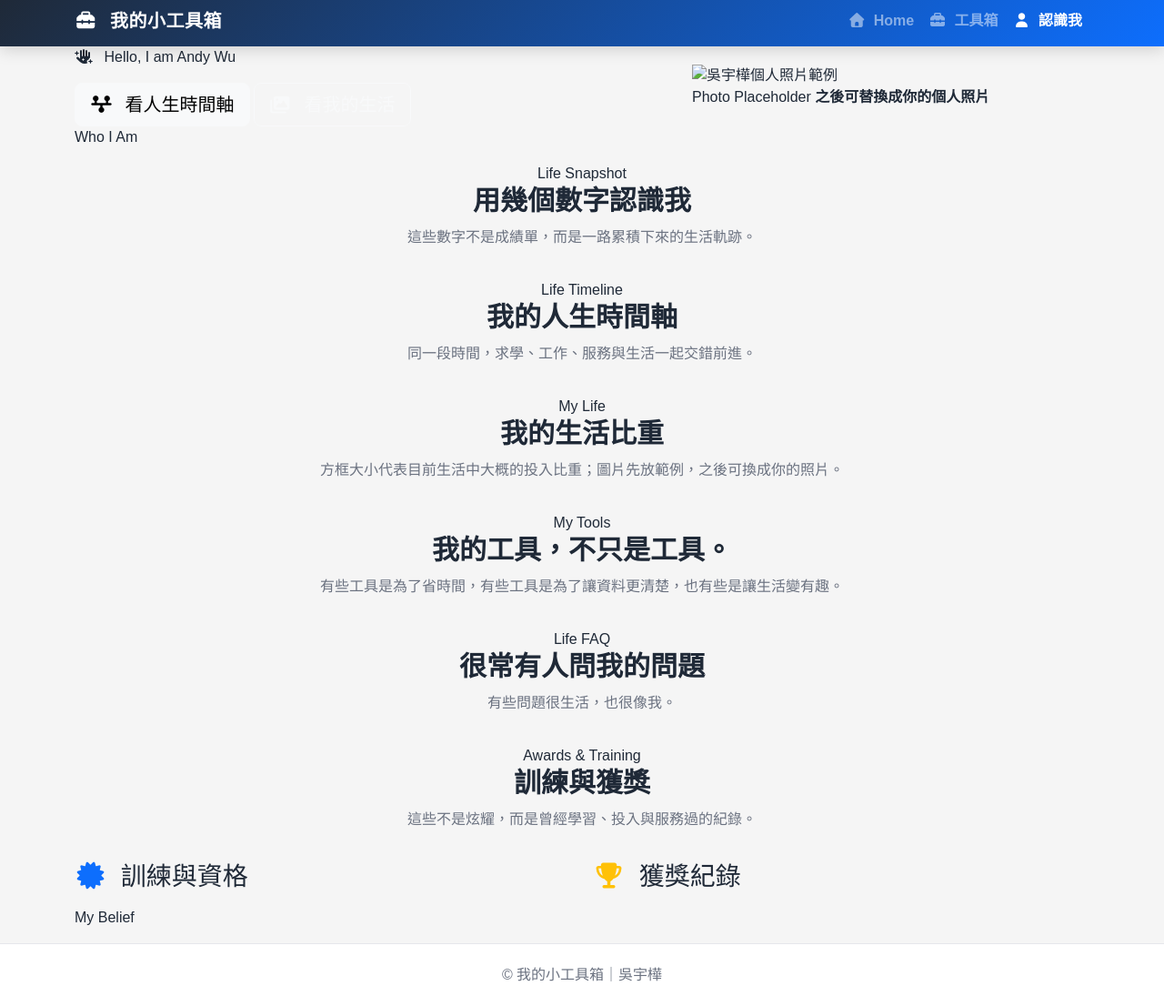
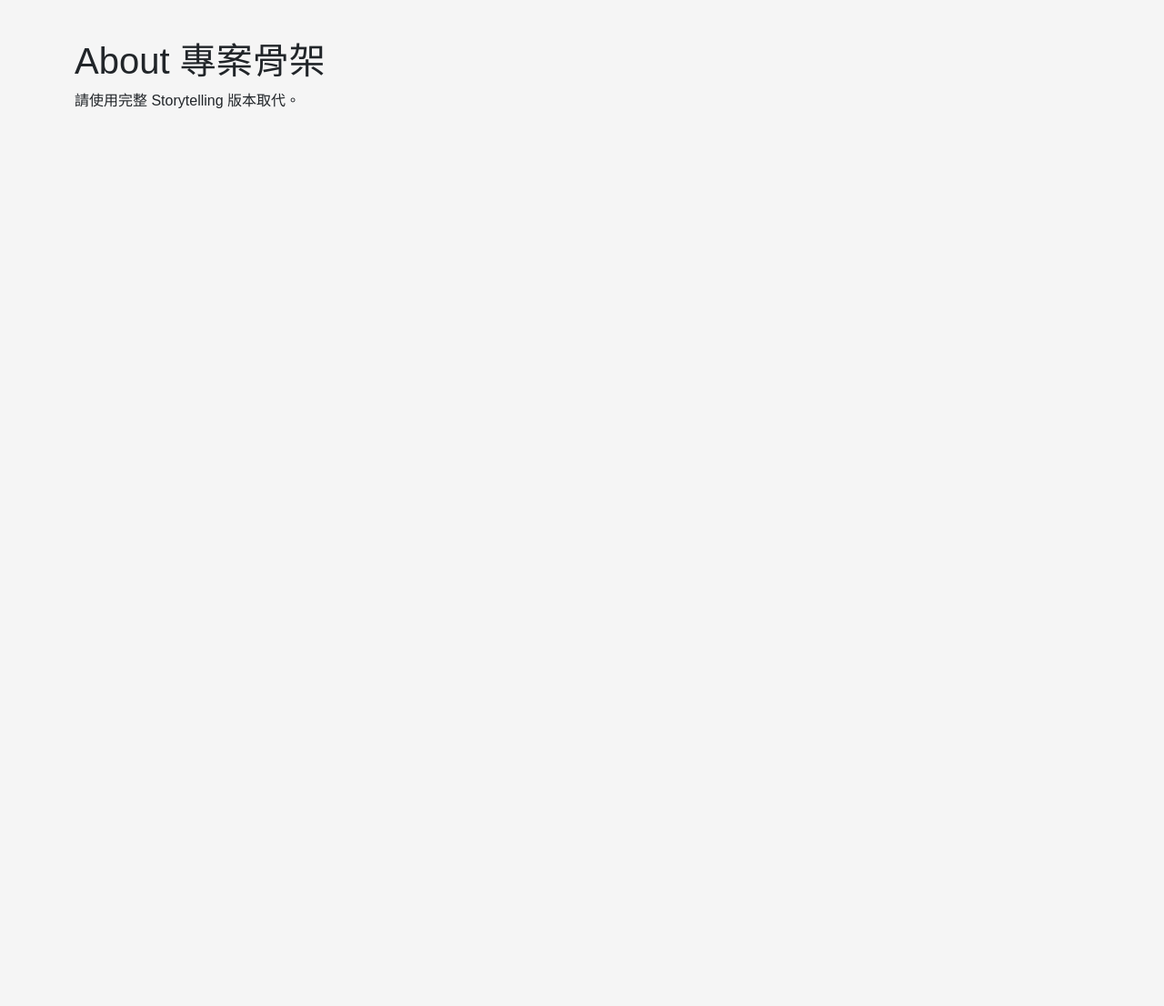
Before and after one commit to andywu10504/index, a plain HTML site: page about.html in a window 1280 px wide. Shown: the part 5-1111 px from the top of the page at 91% size. After the commit the page ends 800 px from the top, so only its background shows below. Drawn offline with nearby package versions, Linux system fonts and the light colour scheme.

Commit message:
Add files via upload

```diff
--- a/about.html
+++ b/about.html
@@ -1,188 +1 @@
-<!doctype html>
-<html lang="zh-Hant">
-<head>
-  <meta charset="utf-8">
-  <meta name="viewport" content="width=device-width, initial-scale=1">
-  <title>認識我｜吳宇樺</title>
-
-  <link href="https://cdn.jsdelivr.net/npm/bootstrap@5.3.8/dist/css/bootstrap.min.css" rel="stylesheet">
-  <link href="https://cdnjs.cloudflare.com/ajax/libs/font-awesome/7.0.1/css/all.min.css" rel="stylesheet">
-
-  <link href="css/common.css" rel="stylesheet">
-  <link href="css/about.css" rel="stylesheet">
-</head>
-
-<body data-page="about">
-  <div id="navbarContainer"></div>
-
-  <main>
-    <section class="about-hero">
-      <div class="container">
-        <div class="row align-items-center g-5">
-          <div class="col-lg-7">
-            <div class="about-hero-content">
-              <span class="hero-kicker">
-                <i class="fa-solid fa-hand-sparkles me-2"></i>
-                Hello, I am Andy Wu
-              </span>
-
-              <h1 id="heroTitle"></h1>
-              <p id="heroIntro"></p>
-
-              <div class="hero-actions">
-                <a href="#lifeTimeline" class="btn btn-light btn-lg">
-                  <i class="fa-solid fa-timeline me-2"></i>
-                  看人生時間軸
-                </a>
-
-                <a href="#lifeMosaic" class="btn btn-outline-light btn-lg">
-                  <i class="fa-solid fa-images me-2"></i>
-                  看我的生活
-                </a>
-              </div>
-            </div>
-          </div>
-
-          <div class="col-lg-5">
-            <div class="hero-photo-card">
-              <img id="heroImage" src="" alt="吳宇樺個人照片範例">
-              <div class="hero-photo-caption">
-                <span>Photo Placeholder</span>
-                <strong>之後可替換成你的個人照片</strong>
-              </div>
-            </div>
-          </div>
-        </div>
-      </div>
-    </section>
-
-    <section class="story-section">
-      <div class="container">
-        <div class="story-card story-dark">
-          <span class="section-label">Who I Am</span>
-          <h2 id="storyTitle"></h2>
-          <p id="storyText"></p>
-        </div>
-      </div>
-    </section>
-
-    <section class="stats-section">
-      <div class="container">
-        <div class="section-header apple-header">
-          <span class="section-label">Life Snapshot</span>
-          <h2>用幾個數字認識我</h2>
-          <p>這些數字不是成績單，而是一路累積下來的生活軌跡。</p>
-        </div>
-
-        <div class="stats-grid" id="statsContainer"></div>
-      </div>
-    </section>
-
-    <section class="timeline-section" id="lifeTimeline">
-      <div class="container">
-        <div class="section-header apple-header">
-          <span class="section-label">Life Timeline</span>
-          <h2>我的人生時間軸</h2>
-          <p>同一段時間，求學、工作、服務與生活一起交錯前進。</p>
-        </div>
-
-        <div class="timeline-legend" id="timelineLegend"></div>
-
-        <div class="timeline-panel">
-          <div class="timeline-years" id="timelineYears"></div>
-          <div class="timeline-rows" id="timelineRows"></div>
-        </div>
-      </div>
-    </section>
-
-    <section class="life-mosaic-section" id="lifeMosaic">
-      <div class="container">
-        <div class="section-header apple-header">
-          <span class="section-label">My Life</span>
-          <h2>我的生活比重</h2>
-          <p>方框大小代表目前生活中大概的投入比重；圖片先放範例，之後可換成你的照片。</p>
-        </div>
-
-        <div class="life-mosaic" id="lifeMosaicContainer"></div>
-      </div>
-    </section>
-
-    <section class="works-section">
-      <div class="container">
-        <div class="section-header apple-header">
-          <span class="section-label">My Tools</span>
-          <h2>我的工具，不只是工具。</h2>
-          <p>有些工具是為了省時間，有些工具是為了讓資料更清楚，也有些是讓生活變有趣。</p>
-        </div>
-
-        <div class="work-showcase" id="worksContainer"></div>
-      </div>
-    </section>
-
-    <section class="faq-section">
-      <div class="container">
-        <div class="section-header apple-header">
-          <span class="section-label">Life FAQ</span>
-          <h2>很常有人問我的問題</h2>
-          <p>有些問題很生活，也很像我。</p>
-        </div>
-
-        <div class="accordion faq-accordion" id="faqContainer"></div>
-      </div>
-    </section>
-
-    <section class="award-section">
-      <div class="container">
-        <div class="section-header apple-header">
-          <span class="section-label">Awards & Training</span>
-          <h2>訓練與獲獎</h2>
-          <p>這些不是炫耀，而是曾經學習、投入與服務過的紀錄。</p>
-        </div>
-
-        <div class="row g-4">
-          <div class="col-lg-6">
-            <div class="detail-card h-100">
-              <h3>
-                <i class="fa-solid fa-certificate me-2 text-primary"></i>
-                訓練與資格
-              </h3>
-              <ul id="trainingList"></ul>
-            </div>
-          </div>
-
-          <div class="col-lg-6">
-            <div class="detail-card h-100">
-              <h3>
-                <i class="fa-solid fa-trophy me-2 text-warning"></i>
-                獲獎紀錄
-              </h3>
-              <ul id="awardList"></ul>
-            </div>
-          </div>
-        </div>
-      </div>
-    </section>
-
-    <section class="belief-section">
-      <div class="container">
-        <div class="belief-card">
-          <span class="section-label">My Belief</span>
-          <h2 id="beliefText"></h2>
-          <p id="beliefDesc"></p>
-        </div>
-      </div>
-    </section>
-  </main>
-
-  <footer class="app-footer">
-    <div class="container text-center">
-      <span>© 我的小工具箱｜吳宇樺</span>
-    </div>
-  </footer>
-
-  <script src="https://cdn.jsdelivr.net/npm/bootstrap@5.3.8/dist/js/bootstrap.bundle.min.js"></script>
-  <script src="data/about.js"></script>
-  <script src="js/common.js"></script>
-  <script src="js/about.js"></script>
-</body>
-</html>
+<!doctype html><html lang='zh-Hant'><head><meta charset='utf-8'><meta name='viewport' content='width=device-width,initial-scale=1'><title>認識我</title><link href='https://cdn.jsdelivr.net/npm/bootstrap@5.3.8/dist/css/bootstrap.min.css' rel='stylesheet'><link href='css/about.css' rel='stylesheet'></head><body><div class='container py-5'><h1>About 專案骨架</h1><p>請使用完整 Storytelling 版本取代。</p></div><script src='data/about.js'></script><script src='js/about.js'></script></body></html>
```
